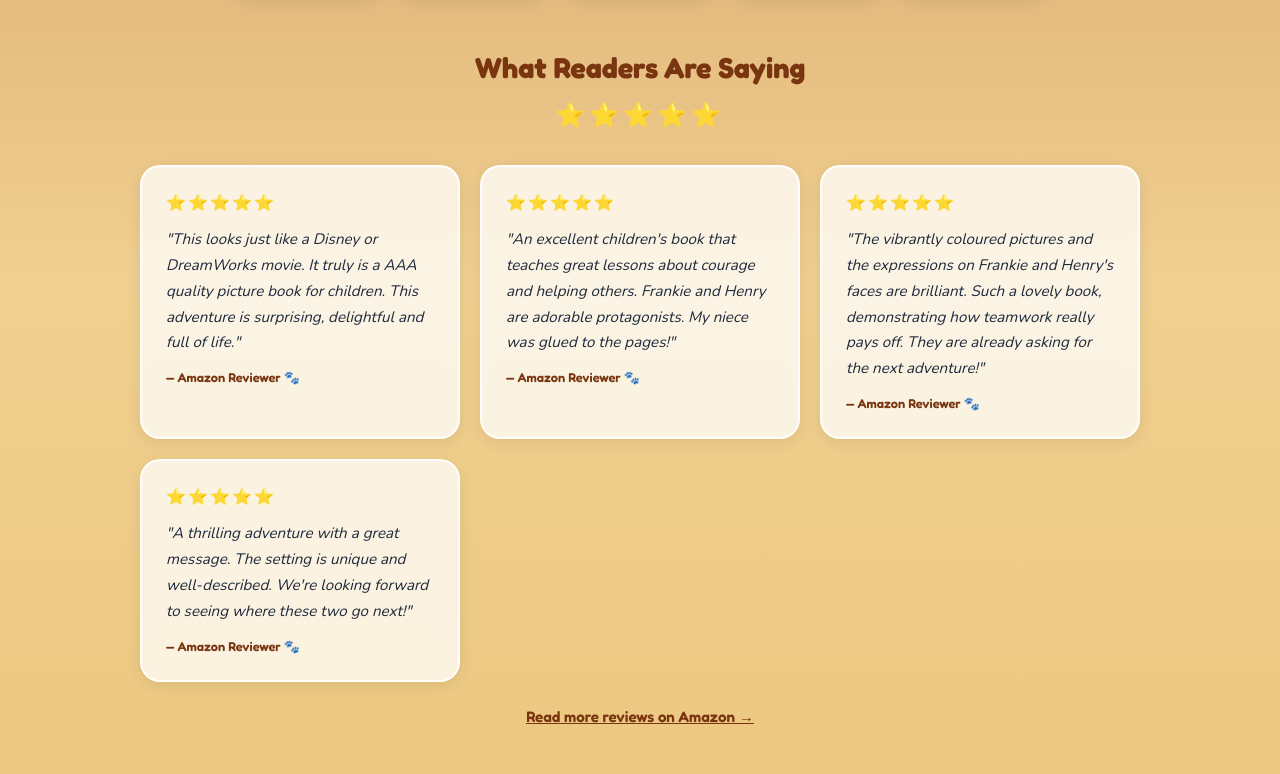
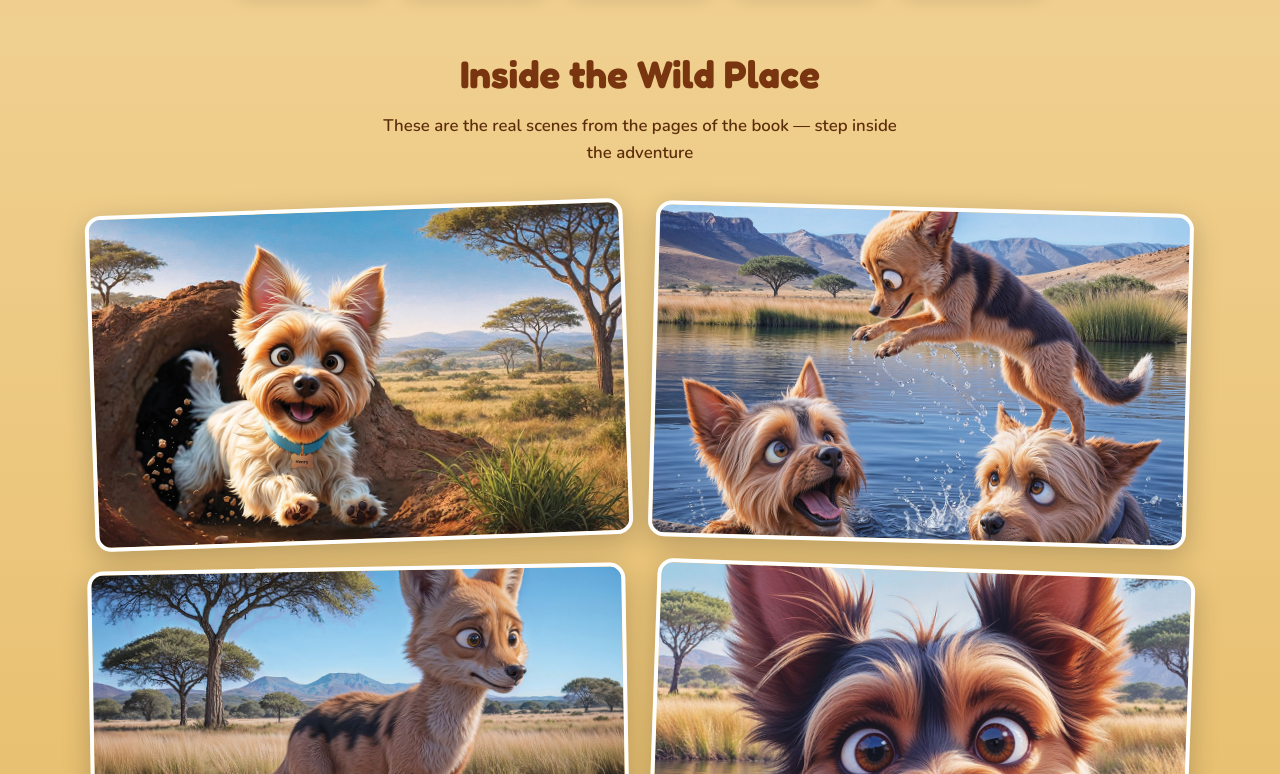
Before and after one commit to michelecameron21-art/Frankie-Henry-Website, a React (Vite) app: page / in a window 1280 px wide. Shown: the part 4486-5260 px from the top of the page. Built offline with nearby package versions, Linux system fonts and the light colour scheme.

Commit message:
Remove duplicate inline reviews from BraveRiverRescue page
Co-Authored-By: Claude Opus 4.7 (1M context) <noreply@anthropic.com>

```diff
--- a/src/components/BraveRiverRescue.jsx
+++ b/src/components/BraveRiverRescue.jsx
@@ -134,52 +134,6 @@ export default function BraveRiverRescue() {
                     </div>
                 </div>
 
-                {/* Reviews */}
-                <div style={{ textAlign: 'center', marginBottom: '3.5rem' }}>
-                    <h3 style={{ fontFamily: 'Fredoka, sans-serif', fontSize: '1.8rem', color: '#78350f', marginBottom: '0.5rem' }}>
-                        What Readers Are Saying
-                    </h3>
-                    <div style={{ color: '#f59e0b', fontSize: '1.5rem', marginBottom: '2rem', letterSpacing: '4px' }}>⭐⭐⭐⭐⭐</div>
-                    <div style={{ display: 'grid', gridTemplateColumns: 'repeat(auto-fit, minmax(260px, 1fr))', gap: '1.25rem', maxWidth: '1000px', margin: '0 auto' }}>
-                        {[
-                            { text: "This looks just like a Disney or DreamWorks movie. It truly is a AAA quality picture book for children. This adventure is surprising, delightful and full of life.", stars: 5 },
-                            { text: "An excellent children's book that teaches great lessons about courage and helping others. Frankie and Henry are adorable protagonists. My niece was glued to the pages!", stars: 5 },
-                            { text: "The vibrantly coloured pictures and the expressions on Frankie and Henry's faces are brilliant. Such a lovely book, demonstrating how teamwork really pays off. They are already asking for the next adventure!", stars: 5 },
-                            { text: "A thrilling adventure with a great message. The setting is unique and well-described. We're looking forward to seeing where these two go next!", stars: 5 },
-                        ].map((review, i) => (
-                            <div key={i} style={{
-                                background: 'rgba(255,255,255,0.75)',
-                                backdropFilter: 'blur(6px)',
-                                border: '2px solid rgba(255,255,255,0.9)',
-                                borderRadius: '1.25rem',
-                                padding: '1.5rem',
-                                boxShadow: '0 4px 16px rgba(0,0,0,0.08)',
-                                textAlign: 'left',
-                            }}>
-                                <div style={{ color: '#f59e0b', fontSize: '1rem', marginBottom: '0.75rem', letterSpacing: '2px' }}>{'⭐'.repeat(review.stars)}</div>
-                                <p style={{ fontFamily: 'Nunito, sans-serif', fontSize: '0.95rem', color: '#1e293b', lineHeight: '1.7', fontStyle: 'italic', margin: 0 }}>"{review.text}"</p>
-                                <p style={{ fontFamily: 'Fredoka, sans-serif', fontSize: '0.8rem', color: '#78350f', marginTop: '0.75rem', marginBottom: 0, fontWeight: '600' }}>— Amazon Reviewer 🐾</p>
-                            </div>
-                        ))}
-                    </div>
-                    <a
-                        href="https://www.amazon.com/dp/B0GTVVPPH6"
-                        target="_blank"
-                        rel="noopener noreferrer"
-                        style={{
-                            display: 'inline-block',
-                            marginTop: '1.5rem',
-                            fontFamily: 'Fredoka, sans-serif',
-                            fontSize: '0.95rem',
-                            color: '#78350f',
-                            textDecoration: 'underline',
-                            fontWeight: '600',
-                        }}
-                    >
-                        Read more reviews on Amazon →
-                    </a>
-                </div>
-
                 {/* Gallery */}
                 <div style={{ marginBottom: '3.5rem' }}>
                     <div style={{ textAlign: 'center', marginBottom: '2.5rem' }}>
```
